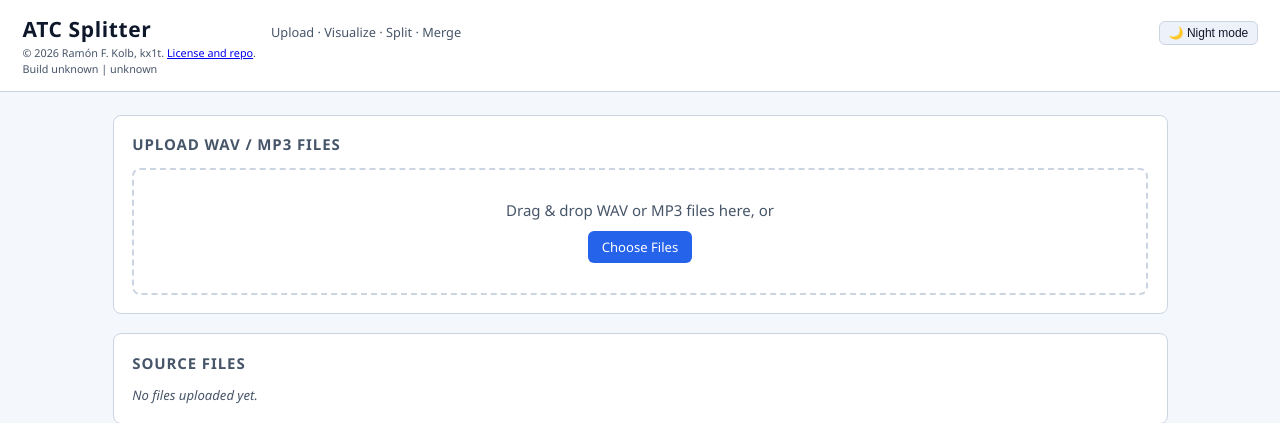
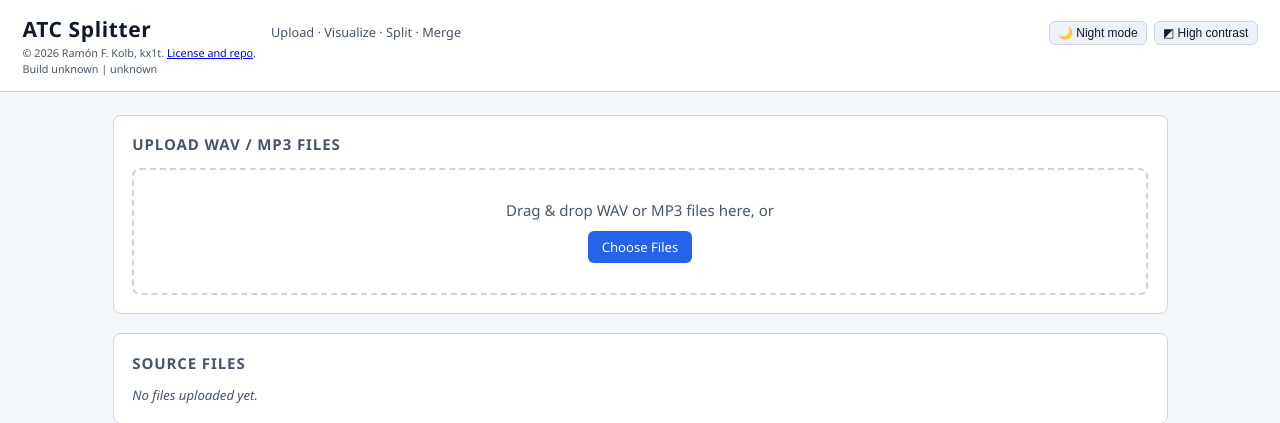
Before and after one commit to kx1t/atc-splitter, a Flask app: page / in a window 1280 px wide. Shown: the top 423 px of the page. Run offline with Flask 3, Linux system fonts and the light colour scheme; data that the repository does not hold is empty; some libraries are stand-ins or nearby versions.

Commit message:
feat: add independent high-contrast mode for day and night themes
- Add high-contrast toggle in header next to day/night mode toggle
- Implement persistent contrast preference with localStorage
- Support both light+high-contrast and dark+high-contrast palettes
- Keep day/night toggle independent from contrast state

```diff
--- a/app/static/css/style.css
+++ b/app/static/css/style.css
@@ -69,7 +99,12 @@ header {
 header h1 { font-size: 1.4rem; font-weight: 700; letter-spacing: .03em; }
 header .copyright { font-size: .72rem; color: var(--muted); margin-top: .1rem; }
 header .tagline { color: var(--muted); font-size: .85rem; }
-.theme-toggle { margin-left: auto; }
+.appearance-controls {
+  margin-left: auto;
+  display: inline-flex;
+  align-items: center;
+  gap: .45rem;
+}
 
 /* ── Main layout ── */
 main {
--- a/app/static/js/main.js
+++ b/app/static/js/main.js
@@ -39,6 +39,7 @@ function toast(msg, kind = '') {
 const ENABLE_TRANSCRIPTION = document.querySelector('meta[name="app-config"]')
   ?.dataset.enableTranscription === 'true';
 const THEME_STORAGE_KEY = 'atc-splitter-theme';
+const CONTRAST_STORAGE_KEY = 'atc-splitter-contrast';
 
 let currentFile = null;          // { name, duration_sec, … }
 let sourceWS    = null;          // WaveSurfer instance for source
@@ -147,6 +148,7 @@ function transcriptKey(sourceStem, segName) {
 
 document.addEventListener('DOMContentLoaded', () => {
   setupThemeToggle();
+  setupContrastToggle();
   loadFiles();
   setupUpload();
   setupSourceControls();
@@ -156,14 +158,14 @@ document.addEventListener('DOMContentLoaded', () => {
 
 function setupThemeToggle() {
   const btn = document.getElementById('btn-theme-toggle');
-  if (!btn) return;
-
   const root = document.documentElement;
   const savedTheme = localStorage.getItem(THEME_STORAGE_KEY);
   const systemPrefersDark = window.matchMedia && window.matchMedia('(prefers-color-scheme: dark)').matches;
   const initialTheme = savedTheme || (systemPrefersDark ? 'dark' : 'light');
 
   applyTheme(initialTheme, btn);
+
+  if (!btn) return;
 
   btn.addEventListener('click', () => {
     const nextTheme = root.dataset.theme === 'light' ? 'dark' : 'light';
@@ -172,15 +174,47 @@ function setupThemeToggle() {
   });
 }
 
+function setupContrastToggle() {
+  const btn = document.getElementById('btn-contrast-toggle');
+  const savedContrast = localStorage.getItem(CONTRAST_STORAGE_KEY);
+  const initialContrast = savedContrast === 'high' ? 'high' : 'normal';
+
+  applyContrast(initialContrast, btn);
+
+  if (!btn) return;
+
+  btn.addEventListener('click', () => {
+    const root = document.documentElement;
+    const current = root.dataset.contrast === 'high' ? 'high' : 'normal';
+    const next = current === 'high' ? 'normal' : 'high';
+    localStorage.setItem(CONTRAST_STORAGE_KEY, next);
+    applyContrast(next, btn);
+  });
+}
+
 function applyTheme(theme, btn) {
   const root = document.documentElement;
   root.dataset.theme = theme;
+  if (!btn) return;
   if (theme === 'light') {
     btn.textContent = '🌙 Night mode';
     btn.setAttribute('aria-pressed', 'false');
   } else {
     btn.textContent = '☀ Day mode';
     btn.setAttribute('aria-pressed', 'true');
+  }
+}
+
+function applyContrast(contrast, btn) {
+  const root = document.documentElement;
+  root.dataset.contrast = contrast === 'high' ? 'high' : 'normal';
+  if (!btn) return;
+  if (root.dataset.contrast === 'high') {
+    btn.textContent = '◪ Normal contrast';
+    btn.setAttribute('aria-pressed', 'true');
+  } else {
+    btn.textContent = '◩ High contrast';
+    btn.setAttribute('aria-pressed', 'false');
   }
 }
 
--- a/app/templates/index.html
+++ b/app/templates/index.html
@@ -17,9 +17,14 @@
       <p class="copyright">Build {{ build_commit_short }} | {{ build_time }}</p>
     </div>
     <p class="tagline">Upload · Visualize · Split · Merge</p>
-    <button id="btn-theme-toggle" class="btn btn-sm btn-secondary theme-toggle" type="button" aria-label="Toggle day and night mode">
-      ☀ Day mode
-    </button>
+    <div class="appearance-controls">
+      <button id="btn-theme-toggle" class="btn btn-sm btn-secondary theme-toggle" type="button" aria-label="Toggle day and night mode">
+        ☀ Day mode
+      </button>
+      <button id="btn-contrast-toggle" class="btn btn-sm btn-secondary contrast-toggle" type="button" aria-label="Toggle high contrast mode">
+        ◩ High contrast
+      </button>
+    </div>
   </header>
 
   <main>
```
Also changed, not shown: other parts of app/static/css/style.css (+30 -0 lines).
